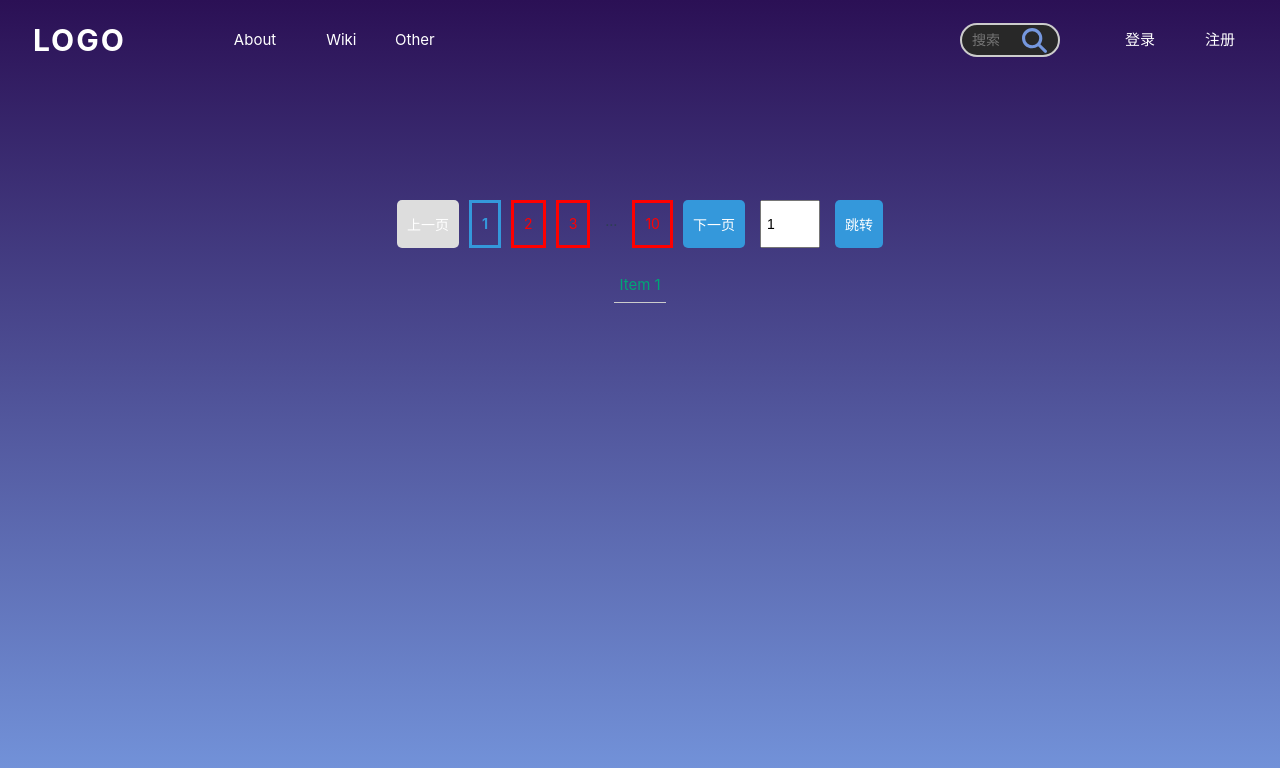
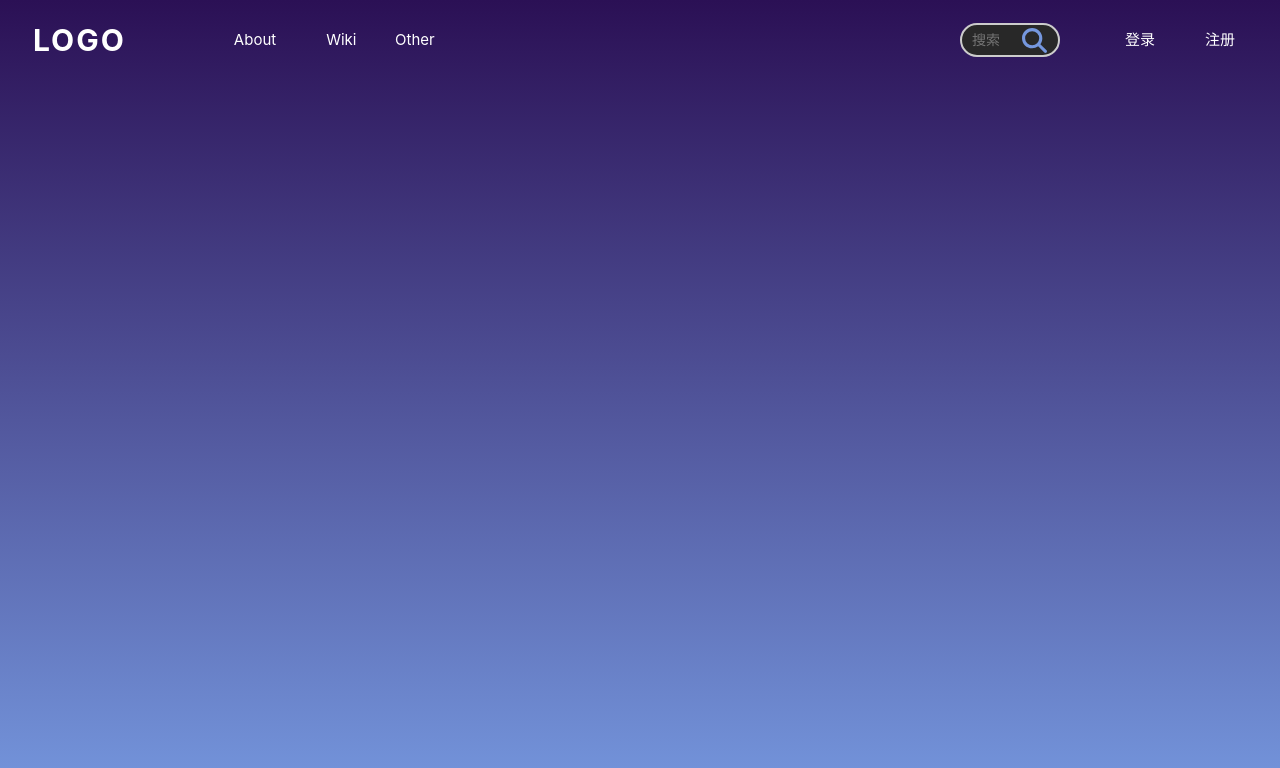
Before and after one commit to RookieCuzz/GameDashBoard, a Vue app: page / in a window 1280 px wide. Shown: the top 768 px of the page. Built offline with nearby package versions, Linux system fonts and the light colour scheme.

Commit message:
v0.11.0实现共享分页功能
添加Page.vue与其他页面的互动功能；
正确显示分页；

```diff
--- a/src/components/Forum/Page.vue
+++ b/src/components/Forum/Page.vue
@@ -4,46 +4,35 @@
             <!-- Previous Button -->
             <button
                 class="pagination-btn"
-          :disabled="currentPage === 1"
-          @click="goToPage(currentPage - 1)">
+                v-if="props.currentPage > 1"
+                @click="goToPage(1)">
+                首页
+            </button>
+            <button
+                class="pagination-btn"
+                :disabled="props.currentPage === 1"
+                @click="goToPage(props.currentPage - 1)">
                 上一页
             </button>
-
-      <!-- Page Numbers -->
             <span
-          v-if="currentPage > 2"
-          class="page-number"
-          @click="goToPage(1)">
-        1
-      </span>
-
-      <span v-if="currentPage > 3" class="ellipsis">...</span>
-
-      <span
-          v-for="page in displayedPages"
+                v-for="page in pages"
                 :key="page"
-          :class="['page-number', { active: page === currentPage }]"
+                :class="['page-number', { active: page === props.currentPage }]"
                 @click="goToPage(page)">
         {{ page }}
       </span>
-
-      <span v-if="currentPage < totalPages - 2" class="ellipsis">...</span>
-
-      <span
-          v-if="currentPage < totalPages - 1"
-          class="page-number"
-          @click="goToPage(totalPages)">
-        {{ totalPages }}
-      </span>
-
-      <!-- Next Button -->
             <button
                 class="pagination-btn"
-          :disabled="currentPage === totalPages"
+                :disabled="props.currentPage === totalPages"
                 @click="goToPage(currentPage + 1)">
                 下一页
             </button>
-
+            <button
+                class="pagination-btn"
+                v-if="props.currentPage < totalPages"
+                @click="goToPage(totalPages)">
+                尾页
+            </button>
             <!-- Jump to page input -->
             <input
                 v-model="jumpPage"
@@ -61,128 +50,71 @@
                 跳转
             </button>
         </div>
-
-    <!-- Current Page Data Display -->
-    <div class="data-list">
-      <ul>
-        <li v-for="item in data" :key="item.id">{{ item.name }}</li>
-      </ul>
-    </div>
     </div>
 </template>
 
-<script>
-import { ref, onMounted, watch } from 'vue';
-import axios from 'axios';
+<script setup>
+import { defineProps, defineEmits, computed, ref } from "vue";
 
-export default {
-  name: 'Pagination',
-  props: {
-    apiUrl: {
-      type: String,
+const props = defineProps({
+    currentPage: {
+        type: Number,
         required: true
     },
-    pageSize: {
+    totalItems: {
         type: Number,
-      default: 1
+        required: true
+    },
+    itemsPerPage: {
+        type: Number,
+        required: true
+    },
+    local_page: {
+        type: Number,
+        default: 1,
+        required: false
     }
-  },
-  setup(props) {
+});
+const emit = defineEmits(["page-changed"]);
+
 const currentPage = ref(1);
-    const totalPages = ref(0);
 const data = ref([]);
 const totalItems = ref(0);
 const jumpPage = ref(1);  // For storing the input value of the page to jump to
-
+const totalPages = computed(() => {
+    return Math.ceil(props.totalItems / props.itemsPerPage);
+});
 // Simulating fake data for testing pagination
-    const fetchData = async () => {
-      try {
-        // Fake data instead of API call
-        const response = {
-          total: 10,
-          data: [
-            { id: 1, name: "Item 1" },
-            { id: 2, name: "Item 2" },
-            { id: 3, name: "Item 3" },
-            { id: 4, name: "Item 4" },
-            { id: 5, name: "Item 5" },
-            { id: 6, name: "Item 6" },
-            { id: 7, name: "Item 7" },
-            { id: 8, name: "Item 8" },
-            { id: 9, name: "Item 9" },
-            { id: 10, name: "Item 10" }
-          ]
-        };
-
-        totalItems.value = response.total;
-        data.value = response.data.slice((currentPage.value - 1) * props.pageSize, currentPage.value * props.pageSize);
-        totalPages.value = Math.ceil(totalItems.value / props.pageSize);
-      } catch (error) {
-        console.error('Error fetching data:', error);
-      }
-    };
 
 // Handle page change
 const goToPage = (page) => {
     if (page < 1 || page > totalPages.value) return;
-      currentPage.value = page;
-      jumpPage.value = page;  // Update the input field when jumping
-      fetchData(); // Trigger data update when page changes
+    if (page !== props.currentPage) {
+        emit("page-changed", page);
+    }
 };
 
 // Dynamically calculate pages to display
-    const getDisplayedPages = () => {
-      let pages = [];
+// Dynamically calculate pages to display
+// 计算要显示的页码列表
+const pages = computed(() => {
     const total = totalPages.value;
-      const current = currentPage.value;
+    let startPage = Math.max(props.currentPage - 2, 1);
+    let endPage = Math.min(props.currentPage + 2, total);
 
-      // Show 1, the current page and the last page, along with pages around the current page
-      if (total <= 7) {
-        // If the total pages are less than or equal to 7, show all pages
-        pages = Array.from({ length: total }, (_, index) => index + 1);
-      } else {
-        // Always show first 1, the last page and current page surrounding pages
-        pages = [current - 1, current, current + 1].filter(page => page > 0 && page <= total);
-
-        if (current > 3) {
-          pages.unshift(current - 2); // Show first page if we're more than 3 pages in
+    if (total <= 5) {
+        return Array.from({ length: total }, (_, i) => i + 1);
     }
 
-        if (current < total - 2) {
-          pages.push(current + 2); // Show last page if we're less than 3 pages from the end
+    if (props.currentPage <= 3) {
+        endPage = 5;
+    } else if (props.currentPage + 2 >= total) {
+        startPage = total - 4;
     }
 
-        // Ensure the last item is not the current page + 1 when it's out of bounds
-        if (pages[pages.length - 1] === total && pages[pages.length - 2] !== total - 1) {
-          pages.splice(pages.length - 1, 1);
-        }
-      }
-
-      return pages;
-    };
-
-    // Watch for page change to update displayed pages
-    const displayedPages = ref([]);
-    watch(currentPage, () => {
-      displayedPages.value = getDisplayedPages();
+    return Array.from({ length: endPage - startPage + 1 }, (_, i) => startPage + i);
 });
 
-    // Initial data fetch when the component is mounted
-    onMounted(() => {
-      fetchData();
-      displayedPages.value = getDisplayedPages();
-    });
-
-    return {
-      currentPage,
-      totalPages,
-      data,
-      jumpPage,  // Add the page input field model
-      goToPage,
-      displayedPages
-    };
-  }
-};
 </script>
 
 <style scoped>
@@ -190,27 +122,40 @@ export default {
     display: flex;
     flex-direction: column;
     align-items: center;
+    margin-top: 300px;
+    font-family: 'Roboto', sans-serif;
 }
 
 .pagination {
     display: flex;
     justify-content: center;
-  margin-top: 200px;
+    align-items: center;
+    gap: 10px;
+    padding: 15px;
+    border-radius: 10px;
+    box-shadow: 0 4px 8px rgba(0, 0, 0, 0.1);
+
 }
 
 .pagination-btn {
-  background-color: #3498db;
+    background: linear-gradient(45deg, #007bff, #1e90ff);
     color: white;
     border: none;
-  padding: 10px;
+    padding: 10px 15px;
     margin: 0 5px;
     cursor: pointer;
     border-radius: 5px;
-  font-size: 14px;
+    font-size: 16px;
+    transition: background-color 0.3s, transform 0.2s;
+}
+
+.pagination-btn:hover {
+    background: linear-gradient(45deg, #0056b3, #005bb5);
+    transform: translateY(-2px);
 }
 
 .pagination-btn:disabled {
-  background-color: #ddd;
+    background: #ccc;
     cursor: not-allowed;
 }
 
@@ -218,44 +163,80 @@ export default {
     padding: 10px;
     cursor: pointer;
     margin: 0 5px;
-  font-size: 14px;
-  color: #ff0000;
-  border-style: solid;
+    font-size: 16px;
+    color: #3498db;
+    border-radius: 5px;
+    transition: color 0.3s, background-color 0.3s;
+    min-width: 40px;
+    text-align: center;
+}
+
+.page-number:hover {
+    background-color: #f0f0f0;
+    color: #1e90ff;
 }
 
 .page-number.active {
     font-weight: bold;
-  color: #3498db;
+    color: white;
+    background-color: #3498db;
+    box-shadow: 0 4px 6px rgba(0, 0, 0, 0.1);
 }
 
-.page-number:hover {
-  text-decoration: underline;
+/*.ellipsis {*/
+/*    padding: 10px;*/
+/*    font-size: 16px;*/
+/*    color: #888;*/
+/*    min-width: 40px;*/
+/*    text-align: center;*/
+/*}*/
+
+.jump-input {
+    width: 70px;
+    padding: 5px 10px;
+    margin: 0 10px;
+    font-size: 16px;
+    border: 1px solid #ccc;
+    border-radius: 5px;
+    box-shadow: 0 2px 5px rgba(0, 0, 0, 0.1);
+    transition: border-color 0.3s;
 }
 
-.ellipsis {
-  padding: 10px;
-  font-size: 14px;
-}
-
-.jump-input {
-  width: 60px;
-  padding: 0 5px;
-  margin: 0 10px 0 10px;
-  font-size: 14px;
+.jump-input:focus {
+    outline: none;
+    border-color: #3498db;
 }
 
 .data-list {
-  margin-top: 20px;
-  color: #00a676;
+    margin-top: 30px;
+    color: #2c3e50;
+    width: 100%;
+    max-width: 600px;
+    border-radius: 10px;
+    box-shadow: 0 4px 8px rgba(0, 0, 0, 0.1);
+    background: #ffffff;
+    padding: 20px;
 }
 
 .data-list ul {
     list-style: none;
     padding: 0;
+    margin: 0;
 }
 
 .data-list li {
-  padding: 5px;
-  border-bottom: 1px solid #ccc;
+    padding: 10px;
+    border-bottom: 1px solid #eee;
+    font-size: 16px;
+    transition: background-color 0.3s;
 }
+
+.data-list li:last-child {
+    border-bottom: none;
+}
+
+.data-list li:hover {
+    background-color: #f9f9f9;
+}
+
 </style>
--- a/src/router/index.js
+++ b/src/router/index.js
@@ -5,7 +5,7 @@ import Forum from "@/components/Forum/List.vue";
 import Home from "@/components/NewSection.vue";
 import Page from "@/components/Pagination.vue";
 import ForumContent from "@/components/Forum/Content.vue";
-import ForumPage from "@/components/Forum/Page.vue";
+import Fpage from "@/components/Forum/Page.vue";
 const routes = [
     {
         path: '/home',
@@ -18,9 +18,9 @@ const routes = [
         component: Forum
     },
     {
-        path: '/',
-        name: 'ForumPage',
-        component: ForumPage
+        path: '/forump',
+        name: 'Fpage',
+        component: Fpage
     },
     {
         path: '/page',
```
Also changed, not shown: src/components/Forum/List.vue (+29 -60 lines). Lines whose indentation alone changed are shown as unchanged.
